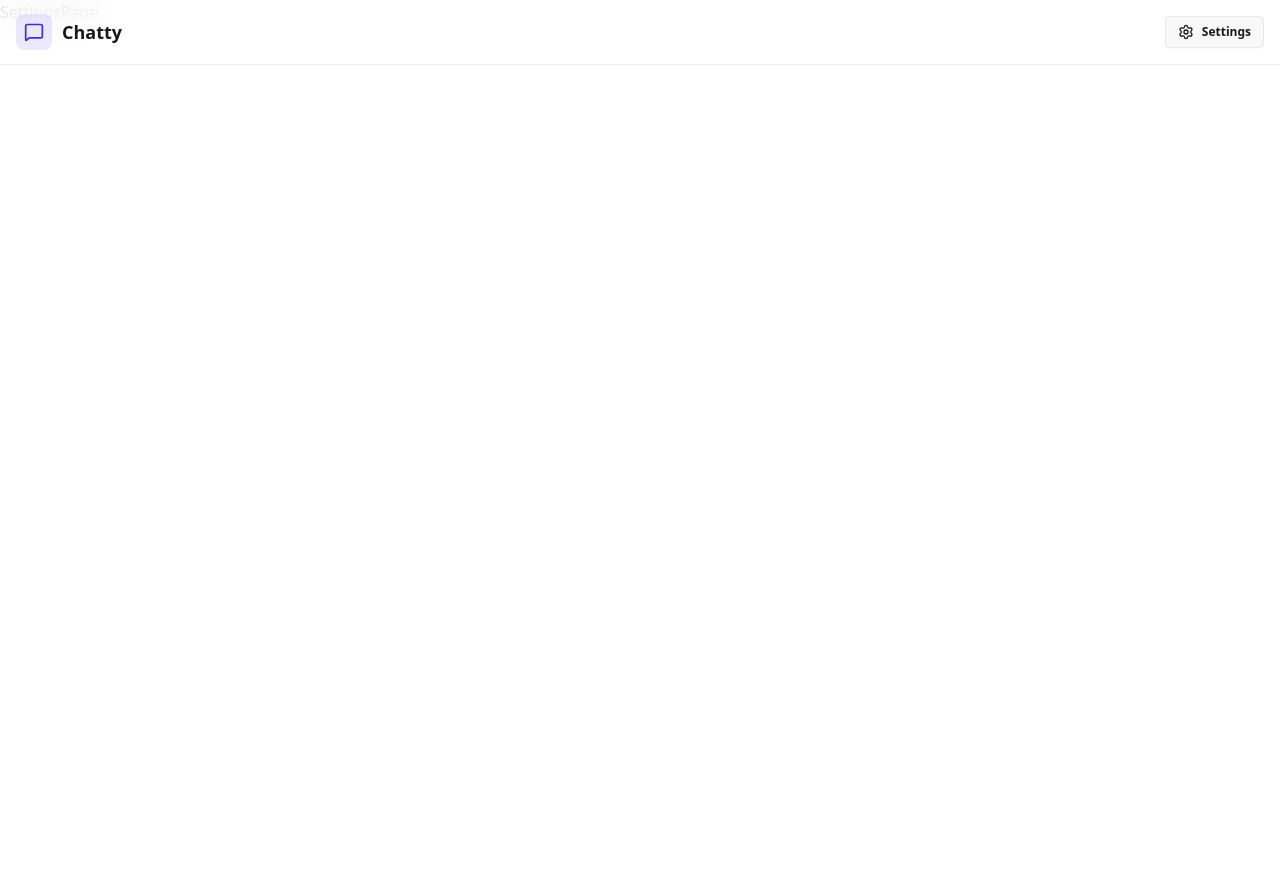
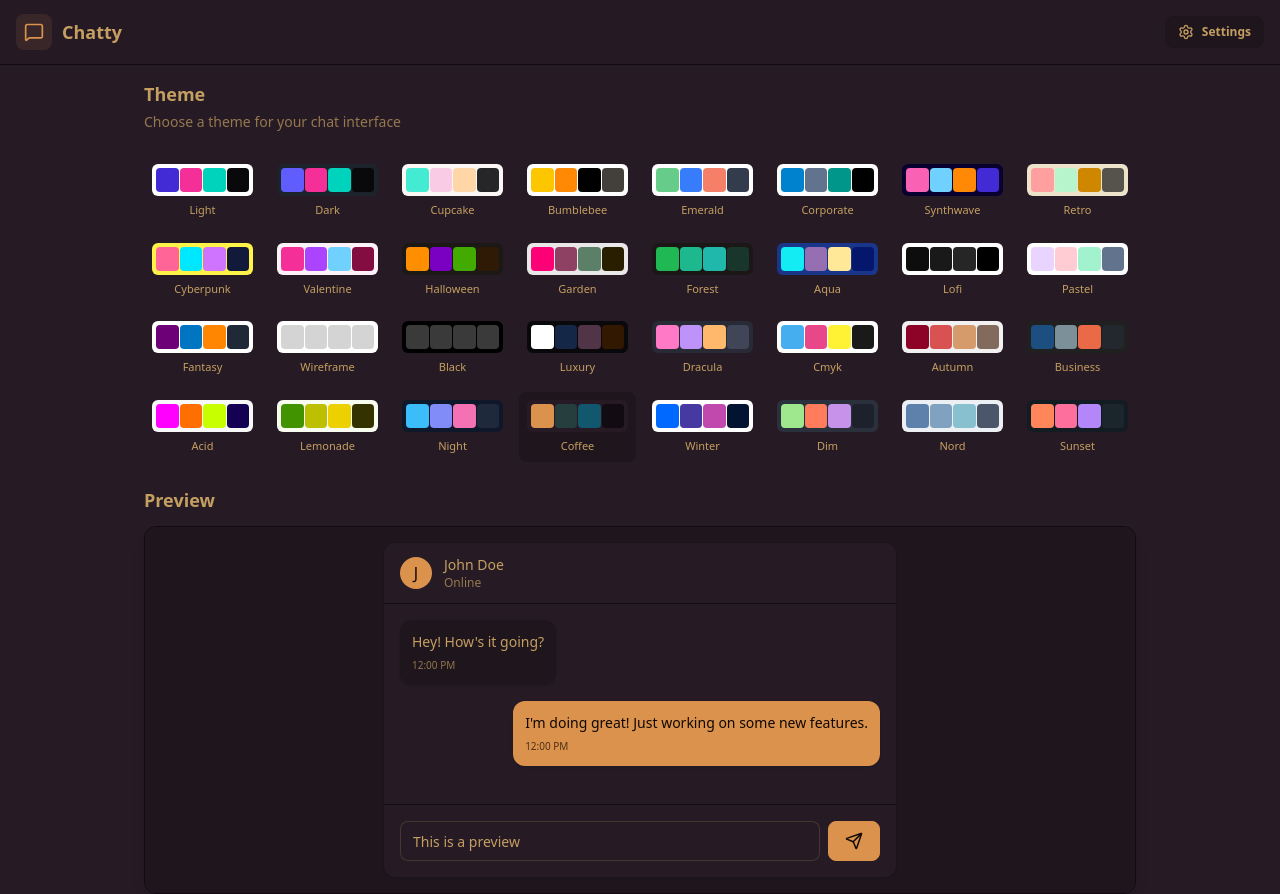
Before and after one commit to AliAhmed28101/Chatty-, a React app in the folder Frontend/: page /settings in a window 1280 px wide. Before the commit the page ends 800 px from the top, so only its background shows below. Built offline with nearby package versions, Linux system fonts and the light colour scheme; no server answers; the HTML template or start-up script is replaced by a standard one.

Commit message:
Settings page is set and theme is applied from daisy UI

```diff
--- a/Frontend/src/App.jsx
+++ b/Frontend/src/App.jsx
@@ -13,6 +13,7 @@ import ProfilePage from "./pages/ProfilePage"
 
 import { Routes, Route, Navigate} from "react-router-dom"
 import { useAuthStore } from "./store/useAuthStore"
+import { useThemeStore } from "./store/UseThemeStore"
 import { useEffect } from "react"
 
 import {Loader} from "lucide-react"
@@ -23,6 +24,7 @@ import {Toaster} from "react-hot-toast"
 function App() {
 
    const {authUser, checkAuth, isCheckingAuth}  = useAuthStore()
+   const {theme}= useThemeStore()
 
     useEffect(() => {
 
@@ -49,8 +51,8 @@ function App() {
 
 
   return (
-    <>
-      <div>
+
+      <div data-theme= {theme}>
 
 
         <Navbar />
@@ -71,7 +73,7 @@ function App() {
         <Toaster />
 
       </div>
-    </>
+
   )
 }
 
--- /dev/null
+++ b/Frontend/src/constants/index.js
@@ -0,0 +1,34 @@
+export const THEMES = [
+  "light",
+  "dark",
+  "cupcake",
+  "bumblebee",
+  "emerald",
+  "corporate",
+  "synthwave",
+  "retro",
+  "cyberpunk",
+  "valentine",
+  "halloween",
+  "garden",
+  "forest",
+  "aqua",
+  "lofi",
+  "pastel",
+  "fantasy",
+  "wireframe",
+  "black",
+  "luxury",
+  "dracula",
+  "cmyk",
+  "autumn",
+  "business",
+  "acid",
+  "lemonade",
+  "night",
+  "coffee",
+  "winter",
+  "dim",
+  "nord",
+  "sunset",
+];
--- a/Frontend/src/index.css
+++ b/Frontend/src/index.css
@@ -1,3 +1,5 @@
 @import "tailwindcss";
 
-@plugin "daisyui";
+@plugin "daisyui" {
+  themes: all;
+}
--- a/Frontend/src/pages/LoginPage.jsx
+++ b/Frontend/src/pages/LoginPage.jsx
@@ -19,7 +19,7 @@ const LoginPage = () => {
   };
 
   return (
-    <div className="h-screen grid lg:grid-cols-2">
+    <div className="min-h-screen grid lg:grid-cols-2">
       {/* Left Side - Form */}
       <div className="flex flex-col justify-center items-center p-6 sm:p-12">
         <div className="w-full max-w-md space-y-8">
--- a/Frontend/src/pages/ProfilePage.jsx
+++ b/Frontend/src/pages/ProfilePage.jsx
@@ -37,7 +37,7 @@ const ProfilePage = () => {
   }
 
   return (
-    <div className="h-screen pt-20">
+    <div className="min-h-screen pt-20">
 
       <div className="max-w-2xl mx-auto p-4 py-8">
 
--- a/Frontend/src/pages/SettingsPage.jsx
+++ b/Frontend/src/pages/SettingsPage.jsx
@@ -1,11 +1,116 @@
-import React from 'react'
+import { THEMES } from "../constants";
+import { useThemeStore } from "../store/UseThemeStore";
+import { Send } from "lucide-react";
+
+const PREVIEW_MESSAGES = [
+  { id: 1, content: "Hey! How's it going?", isSent: false },
+  { id: 2, content: "I'm doing great! Just working on some new features.", isSent: true },
+];
 
 const SettingsPage = () => {
+  const { theme, setTheme } = useThemeStore();
+
   return (
-    <div>
-      SettingsPage
+    <div className="min-h-screen container mx-auto px-4 pt-20 max-w-5xl">
+      <div className="space-y-6">
+        <div className="flex flex-col gap-1">
+          <h2 className="text-lg font-semibold">Theme</h2>
+          <p className="text-sm text-base-content/70">Choose a theme for your chat interface</p>
+        </div>
+
+        <div className="grid grid-cols-4 sm:grid-cols-6 md:grid-cols-8 gap-2">
+          {THEMES.map((t) => (
+            <button
+              key={t}
+              className={`
+                group flex flex-col items-center gap-1.5 p-2 rounded-lg transition-colors
+                ${theme === t ? "bg-base-200" : "hover:bg-base-200/50"}
+              `}
+              onClick={() => setTheme(t)}
+            >
+              <div className="relative h-8 w-full rounded-md overflow-hidden" data-theme={t}>
+                <div className="absolute inset-0 grid grid-cols-4 gap-px p-1">
+                  <div className="rounded bg-primary"></div>
+                  <div className="rounded bg-secondary"></div>
+                  <div className="rounded bg-accent"></div>
+                  <div className="rounded bg-neutral"></div>
+                </div>
+              </div>
+              <span className="text-[11px] font-medium truncate w-full text-center">
+                {t.charAt(0).toUpperCase() + t.slice(1)}
+              </span>
+            </button>
+          ))}
+        </div>
+
+        {/* Preview Section */}
+        <h3 className="text-lg font-semibold mb-3">Preview</h3>
+        <div className="rounded-xl border border-base-300 overflow-hidden bg-base-100 shadow-lg">
+          <div className="p-4 bg-base-200">
+            <div className="max-w-lg mx-auto">
+              {/* Mock Chat UI */}
+              <div className="bg-base-100 rounded-xl shadow-sm overflow-hidden">
+                {/* Chat Header */}
+                <div className="px-4 py-3 border-b border-base-300 bg-base-100">
+                  <div className="flex items-center gap-3">
+                    <div className="w-8 h-8 rounded-full bg-primary flex items-center justify-center text-primary-content font-medium">
+                      J
+                    </div>
+                    <div>
+                      <h3 className="font-medium text-sm">John Doe</h3>
+                      <p className="text-xs text-base-content/70">Online</p>
+                    </div>
+                  </div>
+                </div>
+
+                {/* Chat Messages */}
+                <div className="p-4 space-y-4 min-h-[200px] max-h-[200px] overflow-y-auto bg-base-100">
+                  {PREVIEW_MESSAGES.map((message) => (
+                    <div
+                      key={message.id}
+                      className={`flex ${message.isSent ? "justify-end" : "justify-start"}`}
+                    >
+                      <div
+                        className={`
+                          max-w-[80%] rounded-xl p-3 shadow-sm
+                          ${message.isSent ? "bg-primary text-primary-content" : "bg-base-200"}
+                        `}
+                      >
+                        <p className="text-sm">{message.content}</p>
+                        <p
+                          className={`
+                            text-[10px] mt-1.5
+                            ${message.isSent ? "text-primary-content/70" : "text-base-content/70"}
+                          `}
+                        >
+                          12:00 PM
+                        </p>
+                      </div>
+                    </div>
+                  ))}
+                </div>
+
+                {/* Chat Input */}
+                <div className="p-4 border-t border-base-300 bg-base-100">
+                  <div className="flex gap-2">
+                    <input
+                      type="text"
+                      className="input input-bordered flex-1 text-sm h-10"
+                      placeholder="Type a message..."
+                      value="This is a preview"
+                      readOnly
+                    />
+                    <button className="btn btn-primary h-10 min-h-0">
+                      <Send size={18} />
+                    </button>
+                  </div>
+                </div>
+              </div>
+            </div>
+          </div>
+        </div>
+      </div>
     </div>
-  )
-}
-
-export default SettingsPage
+  );
+};
+export default SettingsPage;
--- /dev/null
+++ b/Frontend/src/store/UseThemeStore.js
@@ -0,0 +1,11 @@
+// on refresh we want to maintain our selected theme
+
+import {create} from "zustand"
+
+export const useThemeStore = create((set) => ({
+    theme: localStorage.getItem("chat-theme") || "coffee",
+    setTheme: (theme) => {
+        localStorage.setItem("chat-theme", theme);
+        set({theme});
+    }
+}))
```
